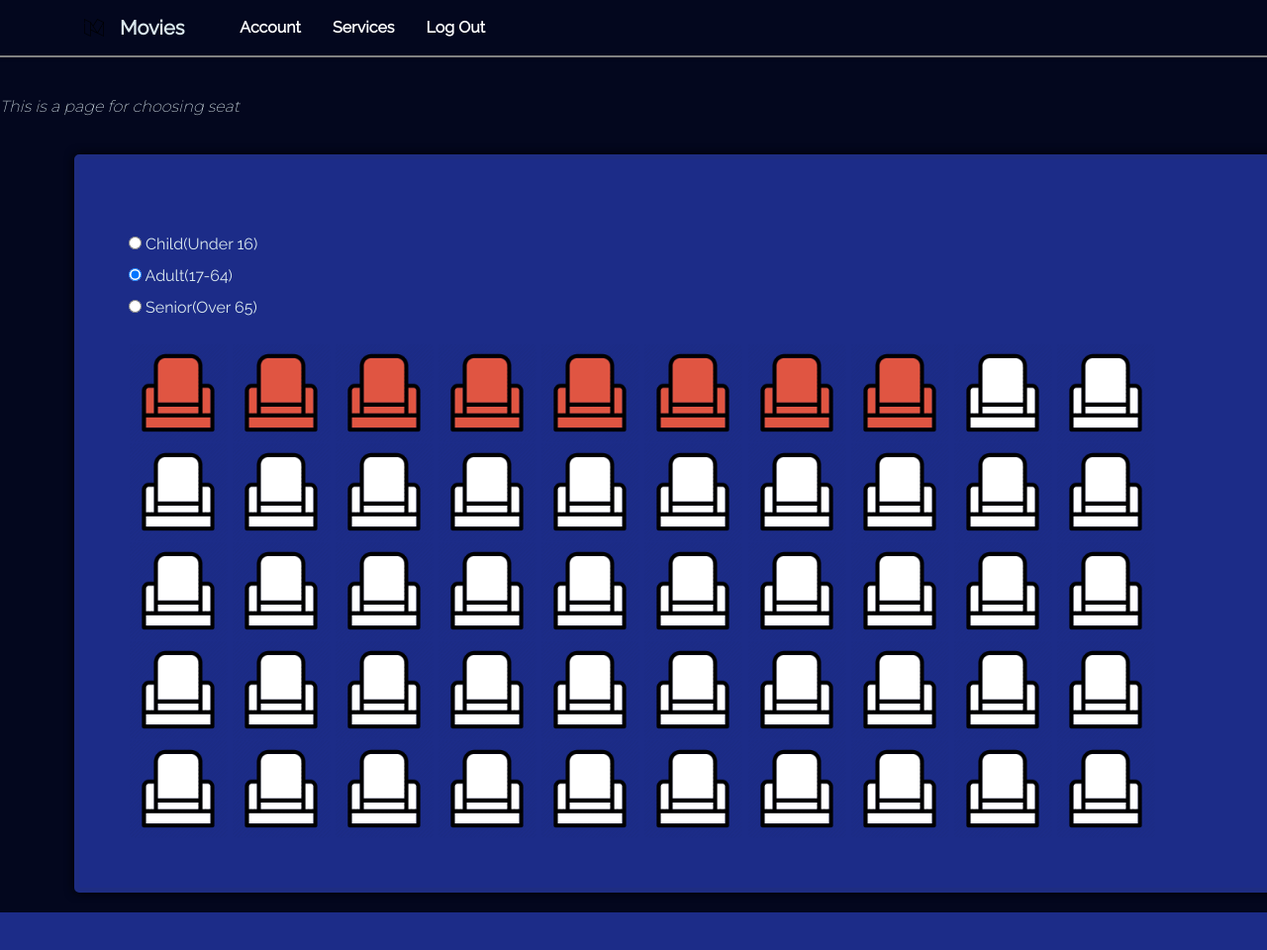
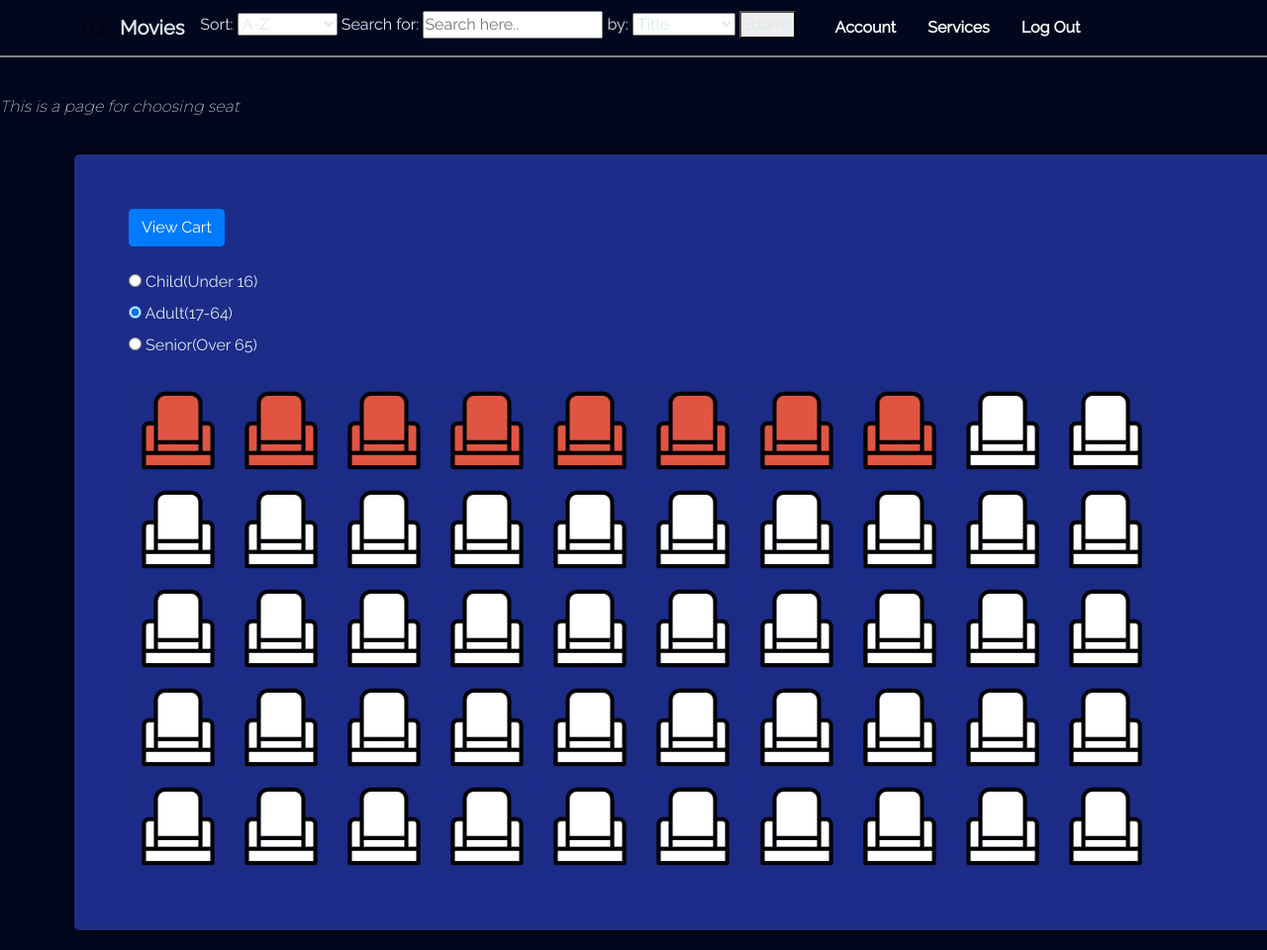
Before and after one commit to hanhwanglim/cinema-booking, a Django app: page /movie/choose_your_seat/1/ in a window 1280 px wide; the page is wider, and only the part inside the window is pictured. Shown: that part at 99% size. Before the commit the page ends 922 px from the top of that part, so only its background shows below. Run offline with Django 3.2, Linux system fonts and the light colour scheme; a user stored in the database is signed in; data comes from the database, SQL or seed files in the repository; both versions use the stored data as it was after the commit; parts of the project's set-up code (start-up, migrations or seed data) failed here and were passed over; some libraries are stand-ins or nearby versions.

Commit message:
implemented deselct seats from GUI with anson,CSS for search results, vip seats added + other small css changes

```diff
--- a/advanced_booking/movies/templates/movies/base.html
+++ b/advanced_booking/movies/templates/movies/base.html
@@ -6,22 +6,28 @@
 <head>
 
     <link rel="preconnect" href="https://fonts.gstatic.com">
-    <link href="https://fonts.googleapis.com/css2?family=Montserrat:wght@200&family=Raleway&family=Roboto&display=swap" rel="stylesheet">
+    <link href="https://fonts.googleapis.com/css2?family=Montserrat:wght@200&family=Raleway&family=Roboto&display=swap"
+        rel="stylesheet">
 
-    <link rel="stylesheet" href="https://stackpath.bootstrapcdn.com/bootstrap/4.1.3/css/bootstrap.min.css" integrity="sha384-MCw98/SFnGE8fJT3GXwEOngsV7Zt27NXFoaoApmYm81iuXoPkFOJwJ8ERdknLPMO" crossorigin="anonymous">
+    <link rel="stylesheet" href="https://stackpath.bootstrapcdn.com/bootstrap/4.1.3/css/bootstrap.min.css"
+        integrity="sha384-MCw98/SFnGE8fJT3GXwEOngsV7Zt27NXFoaoApmYm81iuXoPkFOJwJ8ERdknLPMO" crossorigin="anonymous">
 
     <link rel="stylesheet" type="text/css" href="{% static 'movies/main.css' %}">
-    <link rel="stylesheet" type="text/css" href="https://cdnjs.cloudflare.com/ajax/libs/slick-carousel/1.8.1/slick.min.css" />
-    <link rel="stylesheet" type="text/css" href="https://cdnjs.cloudflare.com/ajax/libs/slick-carousel/1.8.1/slick-theme.min.css" />
+    <link rel="stylesheet" type="text/css"
+        href="https://cdnjs.cloudflare.com/ajax/libs/slick-carousel/1.8.1/slick.min.css" />
+    <link rel="stylesheet" type="text/css"
+        href="https://cdnjs.cloudflare.com/ajax/libs/slick-carousel/1.8.1/slick-theme.min.css" />
     <link rel="preconnect" href="https://fonts.gstatic.com">
     <link href="https://fonts.googleapis.com/css2?family=Bitter:wght@700&display=swap" rel="stylesheet">
 
     <meta charset="utf-8">
     <meta name="viewport" content="width=device-width, initial-scale=1, shrink-to-fit=no">
-    <link rel="stylesheet" href="https://stackpath.bootstrapcdn.com/bootstrap/4.1.3/css/bootstrap.min.css" integrity="sha384-MCw98/SFnGE8fJT3GXwEOngsV7Zt27NXFoaoApmYm81iuXoPkFOJwJ8ERdknLPMO" crossorigin="anonymous">
+    <link rel="stylesheet" href="https://stackpath.bootstrapcdn.com/bootstrap/4.1.3/css/bootstrap.min.css"
+        integrity="sha384-MCw98/SFnGE8fJT3GXwEOngsV7Zt27NXFoaoApmYm81iuXoPkFOJwJ8ERdknLPMO" crossorigin="anonymous">
 
     <link rel="preconnect" href="https://fonts.gstatic.com">
-    <link href="https://fonts.googleapis.com/css2?family=Montserrat:wght@200&family=Raleway&family=Roboto&display=swap" rel="stylesheet">
+    <link href="https://fonts.googleapis.com/css2?family=Montserrat:wght@200&family=Raleway&family=Roboto&display=swap"
+        rel="stylesheet">
 
     <link rel="stylesheet" type="text/css" href="{% static 'users/index_main.css' %}">
 
@@ -29,20 +35,30 @@
 </head>
 
 <body>
-    <script src="https://code.jquery.com/jquery-3.4.1.slim.min.js" integrity="sha384-J6qa4849blE2+poT4WnyKhv5vZF5SrPo0iEjwBvKU7imGFAV0wwj1yYfoRSJoZ+n" crossorigin="anonymous"></script>
-    <script src="https://cdn.jsdelivr.net/npm/popper.js@1.16.0/dist/umd/popper.min.js" integrity="sha384-Q6E9RHvbIyZFJoft+2mJbHaEWldlvI9IOYy5n3zV9zzTtmI3UksdQRVvoxMfooAo" crossorigin="anonymous"></script>
-    <script src="https://stackpath.bootstrapcdn.com/bootstrap/4.4.1/js/bootstrap.min.js" integrity="sha384-wfSDF2E50Y2D1uUdj0O3uMBJnjuUD4Ih7YwaYd1iqfktj0Uod8GCExl3Og8ifwB6" crossorigin="anonymous"></script>
+    <script src="https://code.jquery.com/jquery-3.4.1.slim.min.js"
+        integrity="sha384-J6qa4849blE2+poT4WnyKhv5vZF5SrPo0iEjwBvKU7imGFAV0wwj1yYfoRSJoZ+n"
+        crossorigin="anonymous"></script>
+    <script src="https://cdn.jsdelivr.net/npm/popper.js@1.16.0/dist/umd/popper.min.js"
+        integrity="sha384-Q6E9RHvbIyZFJoft+2mJbHaEWldlvI9IOYy5n3zV9zzTtmI3UksdQRVvoxMfooAo"
+        crossorigin="anonymous"></script>
+    <script src="https://stackpath.bootstrapcdn.com/bootstrap/4.4.1/js/bootstrap.min.js"
+        integrity="sha384-wfSDF2E50Y2D1uUdj0O3uMBJnjuUD4Ih7YwaYd1iqfktj0Uod8GCExl3Og8ifwB6"
+        crossorigin="anonymous"></script>
 
     <nav class="navbar navbar-expand-lg navbar-light shadow-sm bg-custom fixed-top ">
         <div class="container">
             <div class="logocontainer">
                 <a class="navbar-brand d-flex align-items-center" href="/">
-                <svg width="20px" version="1.1" id="Layer_1" xmlns="http://www.w3.org/2000/svg" xmlns:xlink="http://www.w3.org/1999/xlink" x="0px" y="0px" viewBox="0 0 512 512" style="enable-background:new 0 0 512 512;" xml:space="preserve">
+                    <svg width="20px" version="1.1" id="Layer_1" xmlns="http://www.w3.org/2000/svg"
+                        xmlns:xlink="http://www.w3.org/1999/xlink" x="0px" y="0px" viewBox="0 0 512 512"
+                        style="enable-background:new 0 0 512 512;" xml:space="preserve">
                         <g>
                             <g>
-                <path d="M511.981,118.509c-0.135-2.956-1.892-5.726-4.565-7.04l-159.24-79.62c-3.776-1.887-8.363-0.64-10.664,2.898 L229.916,200.282l-55.413-85.891c-0.796-1.235-1.945-2.264-3.259-2.922l-159.24-79.62C6.582,29.138,0,33.218,0,39.268v79.621 c0,4.581,3.712,8.294,8.294,8.294c4.581,0,8.294-3.712,8.294-.294V52.687l142.652,71.326v335.32L16.587,388.008V154.277	c0-4.581-3.712-8.294-8.294-8.294c-4.581,0-8.294,3.712-8.294,8.294v238.857c0,3.142,1.775,6.013,4.585,7.418l159.24,79.62	c5.427,2.714,12.003-1.375,12.003-7.418V318.087l324.17,162.085c5.427,2.714,12.003-1.375,12.003-7.418V118.888	C512,118.76,511.987,118.636,511.981,118.509z M175.827,299.541v-152.5l145.239,225.12L175.827,299.541z M495.413,459.335
+                                <path
+                                    d="M511.981,118.509c-0.135-2.956-1.892-5.726-4.565-7.04l-159.24-79.62c-3.776-1.887-8.363-0.64-10.664,2.898 L229.916,200.282l-55.413-85.891c-0.796-1.235-1.945-2.264-3.259-2.922l-159.24-79.62C6.582,29.138,0,33.218,0,39.268v79.621 c0,4.581,3.712,8.294,8.294,8.294c4.581,0,8.294-3.712,8.294-.294V52.687l142.652,71.326v335.32L16.587,388.008V154.277	c0-4.581-3.712-8.294-8.294-8.294c-4.581,0-8.294,3.712-8.294,8.294v238.857c0,3.142,1.775,6.013,4.585,7.418l159.24,79.62	c5.427,2.714,12.003-1.375,12.003-7.418V318.087l324.17,162.085c5.427,2.714,12.003-1.375,12.003-7.418V118.888	C512,118.76,511.987,118.636,511.981,118.509z M175.827,299.541v-152.5l145.239,225.12L175.827,299.541z M495.413,459.335
                 l-139.34-69.671l108.576-186.993c2.299-3.961,0.952-9.037-3.009-11.337c-3.96-2.298-9.036-0.953-11.337,3.009L344.094,377.258
-                L239.77,215.555L347.383,49.998l144.717,72.359l-26.387,45.446c-2.299,3.961-0.952,9.037,3.009,11.337	c3.958,2.297,9.035,0.953,11.337-3.009l15.354-26.443V459.335z" fill="#000" />
+                L239.77,215.555L347.383,49.998l144.717,72.359l-26.387,45.446c-2.299,3.961-0.952,9.037,3.009,11.337	c3.958,2.297,9.035,0.953,11.337-3.009l15.354-26.443V459.335z"
+                                    fill="#000" />
                             </g>
                         </g>
                     </svg>
@@ -50,7 +66,30 @@
                     <span class="ml-3 font-weight-bold ">Movies</span>
                 </a>
             </div>
-            <button class="navbar-toggler navbar-toggler-right border-0" type="button" data-toggle="collapse" data-target="#navbar4">
+            <form action="{% url 'search_results' %}" method="get">
+                <label for="sort">Sort:</label>
+                <select id="sort" name="sort">
+                    <option value="A-Z">A-Z</option>
+                    <option value="Z-A">Z-A</option>
+                    <option value="year(1-9)">Oldest</option>
+                    <option value="year(9-1)">Newest</option>
+                    <option value="duration(1-9)">Shortest</option>
+                    <option value="duration(9-1)">Longest</option>
+                    <option value="rating(1-9)">Rating(1-9)</option>
+                    <option value="rating(9-1)">Rating(9-1)</option>
+                </select>
+                <label for="query">Search for:</label>
+             <input name="query" type="text" placeholder="Search here.." >
+             <label for="search_for">by:</label>
+                <select id="search_for" name="search_for" >
+                    <option value="title">Title</option>
+                    <option value="director">Director</option>
+                    <option value="lead_actor">Lead Actor</option>
+                </select>
+             <button type="submit" name="button">Submit</button>
+            </form>
+            <button class="navbar-toggler navbar-toggler-right border-0" type="button" data-toggle="collapse"
+                data-target="#navbar4">
                 <span class="navbar-toggler-icon"></span>
             </button>
 
@@ -59,15 +98,24 @@
                 <ul class="navbar-nav mr-auto pl-lg-4">
                     <!-- Probobaly should come up with a slightly more elegenat soultion but this works to space them for now -->
                     <li class="nav-item px-lg-2 active">
-            <a class="nav-link" href="#"> <span class="d-inline-block d-lg-none icon-width"></span><i class="fas fa-home"></i></span> Account</a>
+                        <a class="nav-link" href="#"> <span class="d-inline-block d-lg-none icon-width"></span><i
+                                class="fas fa-home"></i></span> Account</a>
                     </li>
-        <li class="nav-item px-lg-2"> <a class="nav-link" href="#"><span class="d-inline-block d-lg-none icon-width"><i class="fas fa-spa"></i></span>Services</a> </li>
+                    <li class="nav-item px-lg-2"> <a class="nav-link" href="#"><span
+                                class="d-inline-block d-lg-none icon-width"><i
+                                    class="fas fa-spa"></i></span>Services</a> </li>
 
                     {% if user.is_authenticated == 0 %}
-        <li class="nav-item px-lg-2"> <a class="nav-link" href="/register"><span class="d-inline-block d-lg-none icon-width"><i class="far fa-envelope"></i></span>Register</a> </li>
-        <li class="nav-item px-lg-2"> <a class="nav-link" href="/login"><span class="d-inline-block d-lg-none icon-width"><i class="far fa-envelope"></i></span>Login</a> </li>
+                    <li class="nav-item px-lg-2"> <a class="nav-link" href="/register"><span
+                                class="d-inline-block d-lg-none icon-width"><i
+                                    class="far fa-envelope"></i></span>Register</a> </li>
+                    <li class="nav-item px-lg-2"> <a class="nav-link" href="/login"><span
+                                class="d-inline-block d-lg-none icon-width"><i
+                                    class="far fa-envelope"></i></span>Login</a> </li>
                     {% endif %} {% if user.is_authenticated == 1 %}
-        <li class="nav-item px-lg-2"> <a class="nav-link" href="/logout"><span class="d-inline-block d-lg-none icon-width"><i class="far fa-envelope"></i></span>Log Out</a> </li>
+                    <li class="nav-item px-lg-2"> <a class="nav-link" href="/logout"><span
+                                class="d-inline-block d-lg-none icon-width"><i class="far fa-envelope"></i></span>Log
+                            Out</a> </li>
                     {% endif %}
                     <!-- </ul> -->
                     <!-- <ul class="navbar-nav ml-auto mt-3 mt-lg-0">
--- a/advanced_booking/movies/templates/movies/seat.html
+++ b/advanced_booking/movies/templates/movies/seat.html
@@ -9,7 +9,18 @@
         <div>
             <div class="row">
                 <div class="col-lg-12 align-self-center">
+                    {% for message in messages %}
+                    <div class="container-fluid p-0">
+                        <div class="alert {{ message.tags }} alert-dismissible" role="alert">
+                            <button type="button" class="close" data-dismiss="alert" aria-label="Close">
+                                <span aria-hidden="true">&times;</span>
+                            </button>
+                            {{ message }}
+                        </div>
+                    </div>
+                    {% endfor %}
                     <!-- this is the seat_form passed into html -->
+                    <a class="btn btn-primary" href="/cart" role="button">View Cart</a>
                     <form action="" method="post">
                         <div class="seatcontainer" style="width:1100px;overflow: hidden;">
                             {% csrf_token %}
@@ -29,9 +40,13 @@
                             </div>
                             {% elif seats.status == '*' %}
                             <div class="seat" style="display:inline;">
-                                        <button disabled class="seatbutton" type="submit" name="seats" value="{{ seats.id }}">
+                                {% for t in tickets %}
+                                {% if t.seat.id == seats.id %}
+                                <a href="/remove_ticket/{{ showtime_id}}/ticket{{ t.id }}">
                                     <img class="seatpic" src="{% static 'movies/' %}cinemaseatgreen.png">
-                                        </button>
+                                </a>
+                                {% endif %}
+                                {% endfor %}
                             </div>
                             {% elif seats.status == 'O' %}
                             <div class="seat" style="display:inline;">
--- a/advanced_booking/movies/urls.py
+++ b/advanced_booking/movies/urls.py
@@ -7,5 +7,7 @@ urlpatterns = [
     path('movie/<int:movie_id>/', views.movie, name='movie'),
     path('movie/choose_your_seat/<int:showtime_id>/', views.seat, name='seat'),
     path('search', views.searchbar, name='tempsearchpage'),  # temp path to search bar. Must be deleted after
-    path('search_results', views.search, name='search_results')  # temp path to search results. Must be updated/deleted
+    path('search_results', views.search, name='search_results'),  # temp path to search results. Must be updated/deleted
+    path('seat', views.seat, name='seat'),
+    path('remove_ticket/<int:showtime_id>/ticket<int:ticket_id>',views.remove_from_cart, name = 'remove_from_cart')
 ]
--- a/advanced_booking/movies/views.py
+++ b/advanced_booking/movies/views.py
@@ -5,7 +5,7 @@ from payment.forms import SelectDatetimeForm, SelectSeatForm
 from .models import Movie
 from halls.models import Showtime, Seat
 from payment.views import add_to_cart
-from payment.models import Order, ShoppingCart
+from payment.models import Order, ShoppingCart, Ticket
 import operator
 
 
@@ -48,6 +48,19 @@ def movie(request, movie_id):
 
     return render(request, 'movies/movie.html', context)
 
+def remove_from_cart(request, ticket_id,showtime_id):
+    if request.user.is_authenticated:
+        current_user = request.user
+        # query the cart
+        cart = ShoppingCart.objects.get(user=current_user)
+        ticket = Ticket.objects.get(id=ticket_id)
+        cart.ticket.remove(ticket)
+        cart.save()
+        return redirect(seat,showtime_id)
+    else:
+        messages.error(request, "failed to remove ticket from cart")
+        print("Error: failed to remove ticket from cart")
+        return redirect('index')
 
 def seat(request, showtime_id):
     """
@@ -83,6 +96,7 @@ def seat(request, showtime_id):
                     print("successfully created a ticket and added to cart")
                     messages.success(request, "successfully added your chosen ticket to the cart.")
                     add_to_cart(request, name, showtime_id, ticket_type)
+
                     # return redirect(add_to_cart, seat_id=name, showtime_id=showtime_id,
                     #                 ticket_type=ticket_type)
                     return redirect('seat', showtime_id=showtime_id)
@@ -121,6 +135,7 @@ def seat(request, showtime_id):
 
                 if (flag == 0):
                     view_tickets.append(x)
+                    print( " " + str(x.id))
 
                 else:
                     flag = 0
@@ -131,6 +146,7 @@ def seat(request, showtime_id):
             context['form'] = form
             context['seatlist'] = view_tickets
             context['tickets'] = tickets
+            context['showtime_id'] = showtime_id
 
     return render(request, 'movies/seat.html', context)
 
--- a/advanced_booking/payment/create_ticket_image.py
+++ b/advanced_booking/payment/create_ticket_image.py
@@ -25,6 +25,7 @@ def generate_ticket(ticket_info):
     # left hand side
     image_editable.text((100, 275), ticket_info["title"], (0, 0, 0), font=title_font)
     image_editable.text((210, 360), ticket_info["certificate"], (0, 0, 0), font=title_font)
+
     image_editable.text((205, 440), ticket_info["date"], (0, 0, 0), font=title_font)
     image_editable.text((205, 490), ticket_info["time"], (0, 0, 0), font=title_font)
     image_editable.text((250, 540), ticket_info["screen"], (0, 0, 0), font=title_font)
--- a/advanced_booking/payment/forms.py
+++ b/advanced_booking/payment/forms.py
@@ -1,6 +1,5 @@
 from django import forms
 from django.forms import ModelForm
-import datetime
 
 from movies.models import Movie
 from halls.models import Showtime, Seat
@@ -40,10 +39,6 @@ class SelectDatetimeForm(forms.Form):
 
         # use movie_id to query available_datetime
         if movie_id:
-            # For demo purpose : only show Showtime after right now.
-            # available_datetime = Showtime.objects.all().filter(movie_id=movie_id).filter(
-            #     time__gt=datetime.datetime.now())
-            # for debugging purpose : above query is replaced by showing all Showtimes
             available_datetime = Showtime.objects.all().filter(movie_id=movie_id)
             self.fields['selected_showtime'] = forms.ChoiceField(
                 choices=tuple([(a_time.id, a_time) for a_time in available_datetime]))
--- a/advanced_booking/payment/views.py
+++ b/advanced_booking/payment/views.py
@@ -46,8 +46,9 @@ def add_to_cart(request, seat_id, showtime_id, ticket_type):
             if ticket_type == 'CHILD':
                 if Showtime.objects.get(id=showtime_id).movie.certificate in ["18", "R18"]:
                     messages.error(request, "Movie certificate Limitation:"
-                                            " can't buy for children")
+                                            " can't buy for child")
                     print("Error:Movie Rating Limitation")
+                    # return redirect('index')
                     return False
             new_ticket = create_new_ticket(seat_id, showtime_id, ticket_type)
             try:
@@ -57,18 +58,19 @@ def add_to_cart(request, seat_id, showtime_id, ticket_type):
                 cart = ShoppingCart.objects.create(user=request.user)
                 cart.ticket.add(new_ticket)
                 cart.save()
+            # return redirect('cart')
             return True
         else:
             messages.error(request, "Can't create ticket"
                                     " due to null values")
             print("Error: Can't create ticket due to null values")
+            # return redirect('index')
             return False
     else:
         messages.error(request, "Unauthenticated user!")
         print("Error: Unauthenticated user!")
         # return redirect('index')
         return False
-
 
 ##cart view ###
 def remove_from_cart(request, ticket_id):
```
Also changed, not shown: advanced_booking/advanced_booking/settings.py (+12 -0 lines), advanced_booking/movies/templates/movies/index.html (+7 -1 lines), advanced_booking/movies/templates/movies/movie.html (+7 -1 lines), advanced_booking/movies/templates/movies/search_result.html (+28 -13 lines), advanced_booking/payment/templates/payment/cart.html (+7 -0 lines), advanced_booking/payment/templates/payment/payment.html (+7 -1 lines), advanced_booking/users/templates/users/booking.html (+13 -3 lines), advanced_booking/db.sqlite3, 3 other files. Lines whose indentation alone changed are shown as unchanged.
